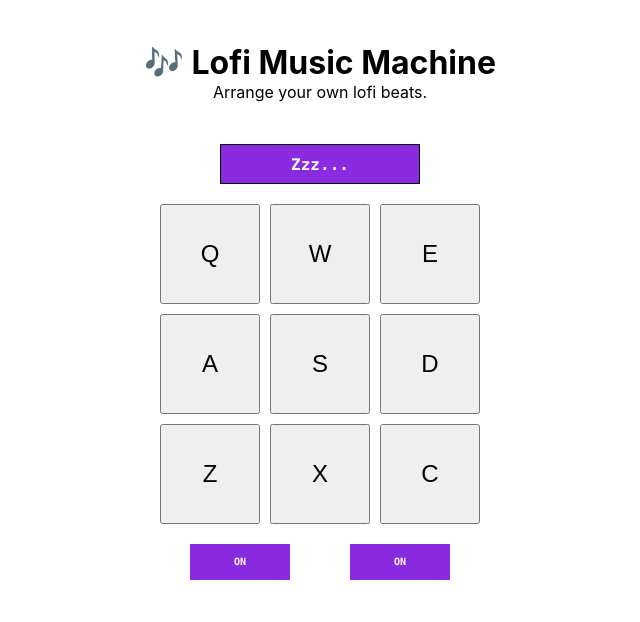
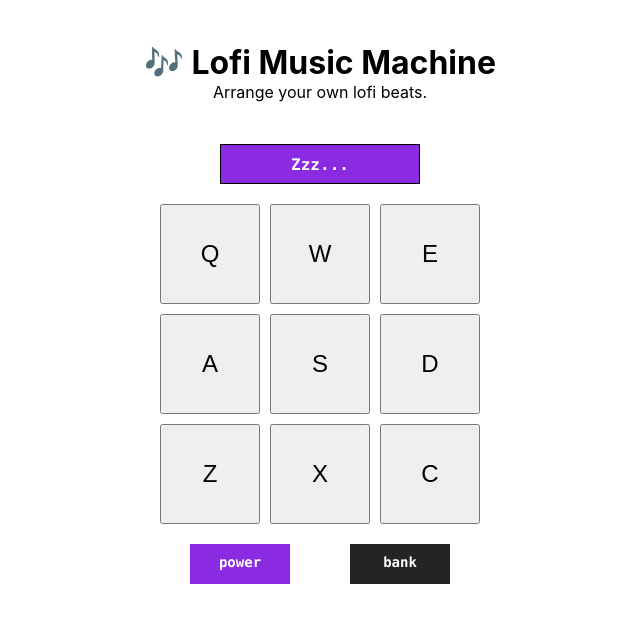
Before and after one commit to onpilot/lofi-music-machine, a React (Create React App) app: page / in a window 1280 px wide. Shown: the top 622 px of the page, without its empty margins (320-960 px from the left). Built offline with nearby package versions, Linux system fonts and the light colour scheme.

Commit message:
update switch button

```diff
--- a/src/App.js
+++ b/src/App.js
@@ -64,10 +64,10 @@ function App() {
       </div>
       <div className="config-pad-wrapper">
         <div className="option-button">
-          <SwitchButton>p</SwitchButton>
+          <SwitchButton checked={true}>power</SwitchButton>
         </div>
         <div className="option-button">
-          <SwitchButton>b</SwitchButton>
+          <SwitchButton>bank</SwitchButton>
         </div>
       </div>
 
--- a/src/SwitchButton.js
+++ b/src/SwitchButton.js
@@ -1,12 +1,21 @@
 import './switch-button.css';
 
-const SwitchButton = () => {
-  return (
-    <div className="button">
-      <input type="checkbox" className="checkbox" />
-      <div className="switch"></div>
-    </div>
-  );
+const SwitchButton = (props) => {
+  if (props.checked === true) {
+    return (
+      <label className="switch">
+        <input type="checkbox" defaultChecked />
+        <span className="slider slider-text">{props.children}</span>
+      </label>
+    );
+  } else {
+    return (
+      <label className="switch">
+        <input type="checkbox" />
+        <span className="slider slider-text">{props.children}</span>
+      </label>
+    );
+  }
 };
 
 export default SwitchButton;
--- a/src/switch-button.css
+++ b/src/switch-button.css
@@ -1,43 +1,68 @@
-.button {
+/* The switch - the box around the slider */
+.switch {
   position: relative;
+  display: inline-block;
   width: 100px;
-  height: 36px;
+  height: 40px;
 }
 
-.checkbox {
-  position: relative;
-  width: 100%;
-  height: 100%;
+/* Hide default HTML checkbox */
+.switch input {
   opacity: 0;
-  cursor: pointer;
-  z-index: 2;
+  width: 0;
+  height: 0;
 }
 
-.switch {
+/* The slider */
+.slider {
   position: absolute;
+  cursor: pointer;
   top: 0;
+  left: 0;
   right: 0;
   bottom: 0;
-  left: 0;
-  z-index: 1;
+  background-color: #242424;
+  -webkit-transition: 0.4s;
+  transition: 0.4s;
 }
 
-.button .switch:before {
-  content: 'ON';
+/* .slider:before {
   position: absolute;
-  width: 100%;
-  height: 100%;
-  font-size: 10px;
-  font-weight: bold;
-  line-height: 36px;
-  font-family: 'Cascadia Code', Menlo, Consolas, monospace;
-  text-align: center;
+  content: '';
+  height: 32px;
+  width: 32px;
+  left: 4px;
+  bottom: 4px;
+  background-color: white;
+  -webkit-transition: 0.4s;
+  transition: 0.4s ease all;
+} */
+
+input:checked + .slider {
   background-color: blueviolet;
-  color: #ffffff;
-  transition: 0.3s ease-in;
 }
 
-.button .checkbox:checked + .switch:before {
-  background-color: #222222;
-  content: 'OFF';
+input:checked + .slider:before {
+  -webkit-transform: translateX(60px);
+  -ms-transform: translateX(60px);
+  transform: translateX(60px);
 }
+
+/* Rounded sliders */
+/* .slider.round {
+  border-radius: 34px;
+}
+
+.slider.round:before {
+  border-radius: 50%;
+} */
+
+.slider-text {
+  font-family: 'Cascadia Code', Menlo, Consolas, monospace;
+  font-weight: bold;
+  font-size: 14px;
+  line-height: 36px;
+  text-align: center;
+  color: white;
+  user-select: none;
+}
```
